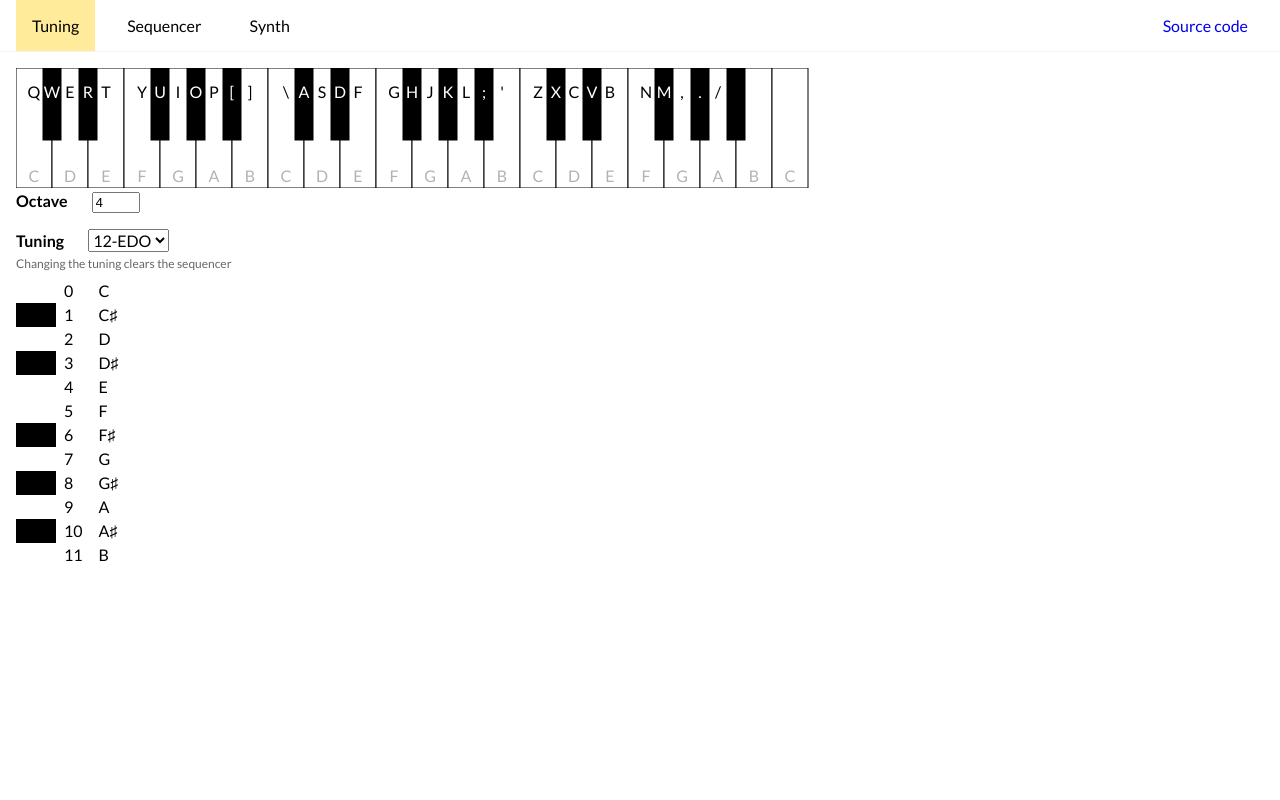
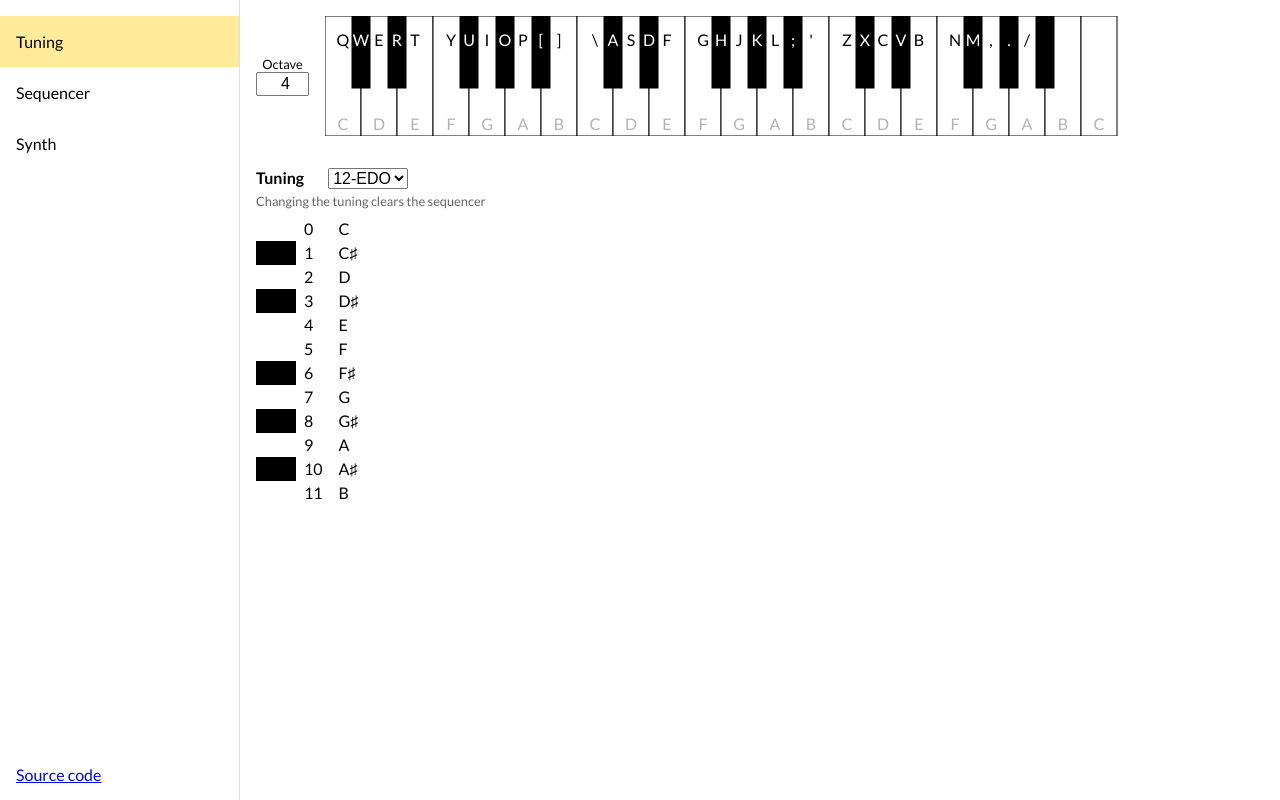
Before and after one commit to vtan/microtones, a React app: page / in a window 1280 px wide. Built offline with nearby package versions, Linux system fonts and the light colour scheme.

Commit message:
Change layout

```diff
--- a/src/App.tsx
+++ b/src/App.tsx
@@ -19,9 +19,9 @@ export function App() {
 
   React.useEffect(() => addGlobalKeyListeners(dispatch), [])
 
-  return <>
+  return <Root>
     <Navigation dispatch={dispatch} openPanel={openPanel} />
-    <Container>
+    <Main>
       <Keyboard
         dispatch={dispatch}
         keys={keys}
@@ -47,10 +47,20 @@ export function App() {
               waveform={waveform} />
         : null
       }
-    </Container>
-  </>
+    </Main>
+  </Root>
 }
 
-const Container = styled.div`
-  margin: 0 1rem;
+const Root = styled.div`
+  display: flex;
+  flex-direction: column;
+
+  @media (min-width: 768px) {
+    flex-direction: row;
+  }
 `
+
+const Main = styled.main`
+  flex: auto;
+  padding: 1rem;
+`
--- a/src/InputComponents.ts
+++ b/src/InputComponents.ts
@@ -8,5 +8,5 @@ export const Label = styled.span`
 export const Hint = styled.p`
   margin: 0.25rem 0 0 0;
   color: #666;
-  font-size: 12px;
+  font-size: 0.8rem;
 `
--- a/src/Keyboard.tsx
+++ b/src/Keyboard.tsx
@@ -2,7 +2,6 @@ import * as React from "react"
 import styled from "styled-components"
 
 import { AppDispatch } from "./AppReducer"
-import { Label } from "./InputComponents"
 import { Key } from "./Key"
 import { grayscaleColor, selectionColor } from "./Util"
 import { notesIn12Edo } from "./Tone"
@@ -89,25 +88,37 @@ export function Keyboard(props: Props) {
   )
 
   return <Container>
+    <OctaveContainer>
+      <OctaveLabel>Octave</OctaveLabel>
+      <input type="number" min={0} max={6} value={octave} onChange={onOctaveChange} />
+    </OctaveContainer>
     <Svg>
       { keys.map((key, index) => key.isShort ? null : renderKey(key, index, pressedKeyIndices)) }
       { keys.map((key, index) => key.isShort ? renderKey(key, index, pressedKeyIndices) : null) }
       { keys.map((key, index) => renderKeyLabels(key, index)) }
     </Svg>
-    <div>
-      <Label>Octave</Label>
-      <input type="number" min={0} max={6} value={octave} onChange={onOctaveChange} />
-    </div>
   </Container>
 }
 
 const Container = styled.div`
-  margin-bottom: 1rem;
+  display: flex;
+  align-items: center;
+  margin-bottom: 2rem;
+`
+
+const OctaveContainer = styled.div`
+  text-align: center;
+  & input { text-align: right; }
+`
+
+const OctaveLabel = styled.div`
+  font-size: 0.8rem;
 `
 
 const Svg = styled.svg`
   width: 100%;
   height: 120px;
+  margin-left: 1rem;
 `
 
 const KeyLabel = styled.text`
--- a/src/Navigation.tsx
+++ b/src/Navigation.tsx
@@ -34,25 +34,38 @@ export function Navigation({ dispatch, openPanel }: Props) {
   </Container>
 }
 
-const Container = styled.div`
+const Container = styled.nav`
   display: flex;
-  margin-bottom: 1rem;
-  border-bottom: 1px solid #f3f3f3;
+  border-bottom: 1px solid #e0e0e0;
+
+  @media (min-width: 768px) {
+    position: -webkit-sticky;
+    position: sticky;
+    box-sizing: border-box;
+    width: 15rem;
+    height: 100vh;
+    top: 0;
+    left: 0;
+
+    flex-direction: column;
+    padding-top: 1rem;
+    border: unset;
+    border-right: 1px solid #e0e0e0;
+  }
 `
 
 const Link = styled.a<{ isActive: boolean }>`
   display: inline-block;
-  margin-left: 1rem;
-  padding: 1rem;
+
+  padding: 0.5rem;
+  @media (min-width: 768px) {
+    padding: 1rem;
+  }
 
   background-color: ${props => props.isActive ? selectionColor : "transparent" };
   cursor: pointer;
-  text-decoration: none;
   transition: background-color 0.15s;
 
-  &:last-child {
-    margin-right: 1rem;
-  }
   &:hover {
     background-color: ${props => props.isActive ? selectionColor : "#f3f3f3" };
   }
--- a/src/index.html
+++ b/src/index.html
@@ -7,8 +7,15 @@
     <style>
       @import url('https://fonts.googleapis.com/css?family=Lato:400,700&display=swap');
 
-      body, select { font-family: 'Lato', sans-serif; font-size: 16px; }
+      html {
+        font-family: 'Lato', sans-serif;
+        font-size: 14px;
+      }
+      @media (min-width: 768px) { html { font-size: 16px; } }
+      @media (min-width: 1366px) { html { font-size: 18px; } }
+
       body { margin: 0; padding: 0; }
+      input, select { font-size: 1em; }
     </style>
   </head>
   <body>
```
